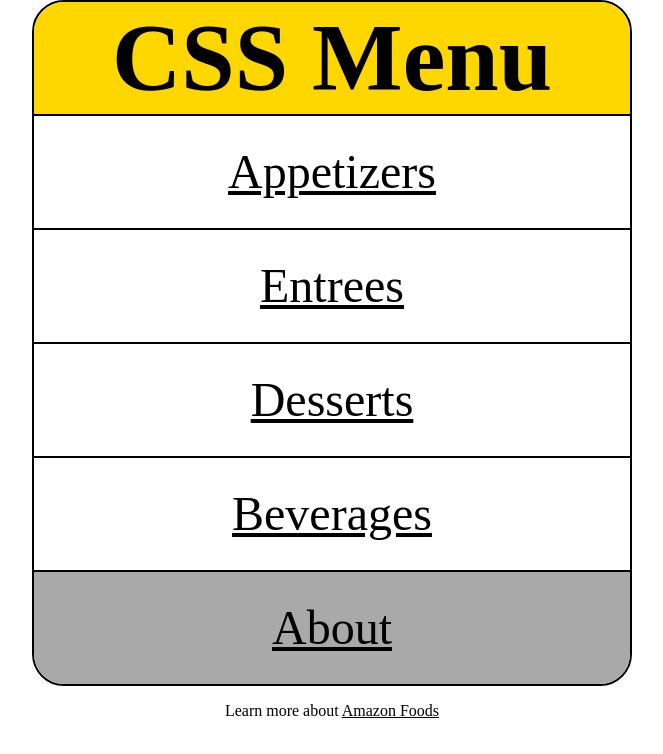
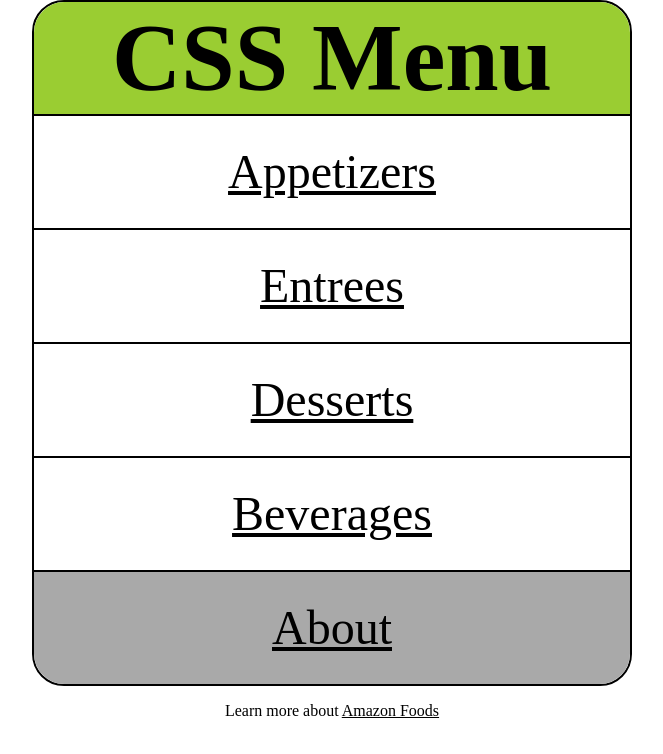
Before and after one commit to Sebanti2003/cssmenu, a plain HTML site: page index.html in a window 1280 px wide. Shown: the whole page, without its empty margins (308-971 px from the left). Drawn offline with Linux system fonts and the light colour scheme.

Commit message:
color change

```diff
--- a/style.css
+++ b/style.css
@@ -17,7 +17,7 @@ div{
 
 }
 h1{
-    background-color: gold;
+    background-color: yellowgreen;
     border-top-left-radius: 1.9rem;
     border-top-right-radius: 1.9rem;
 
```
